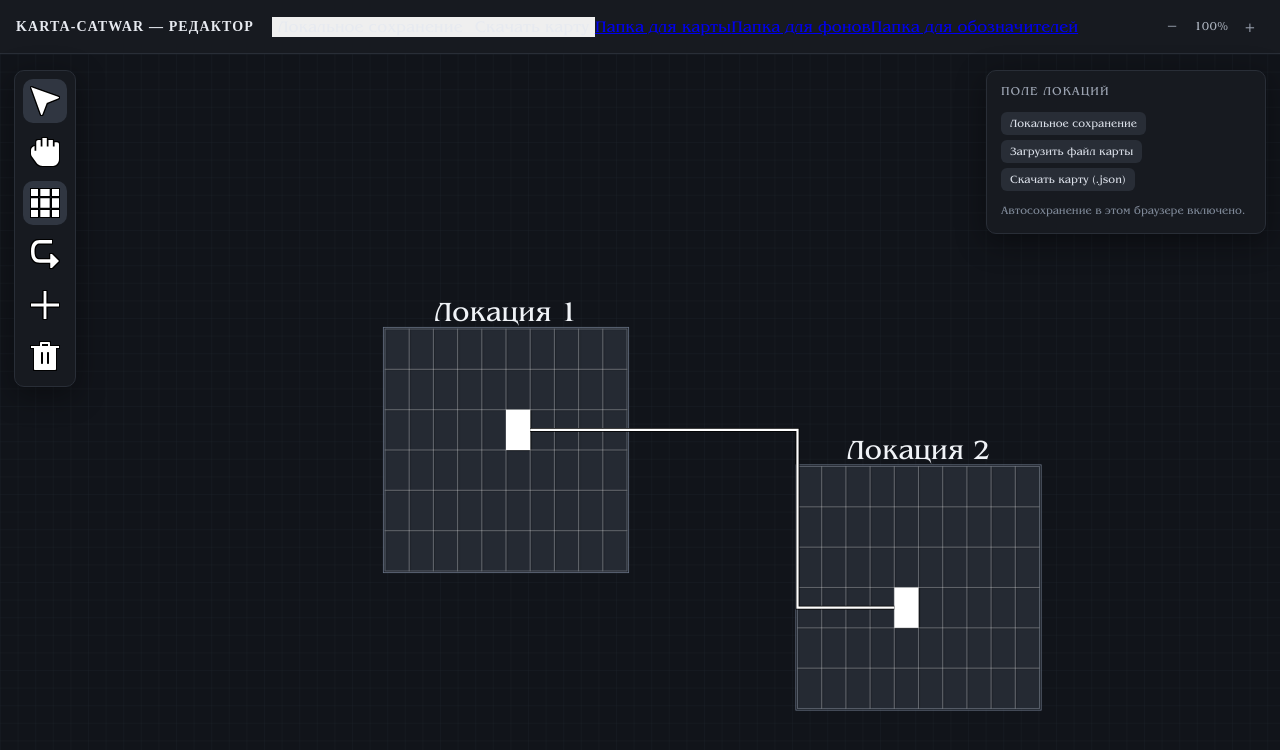
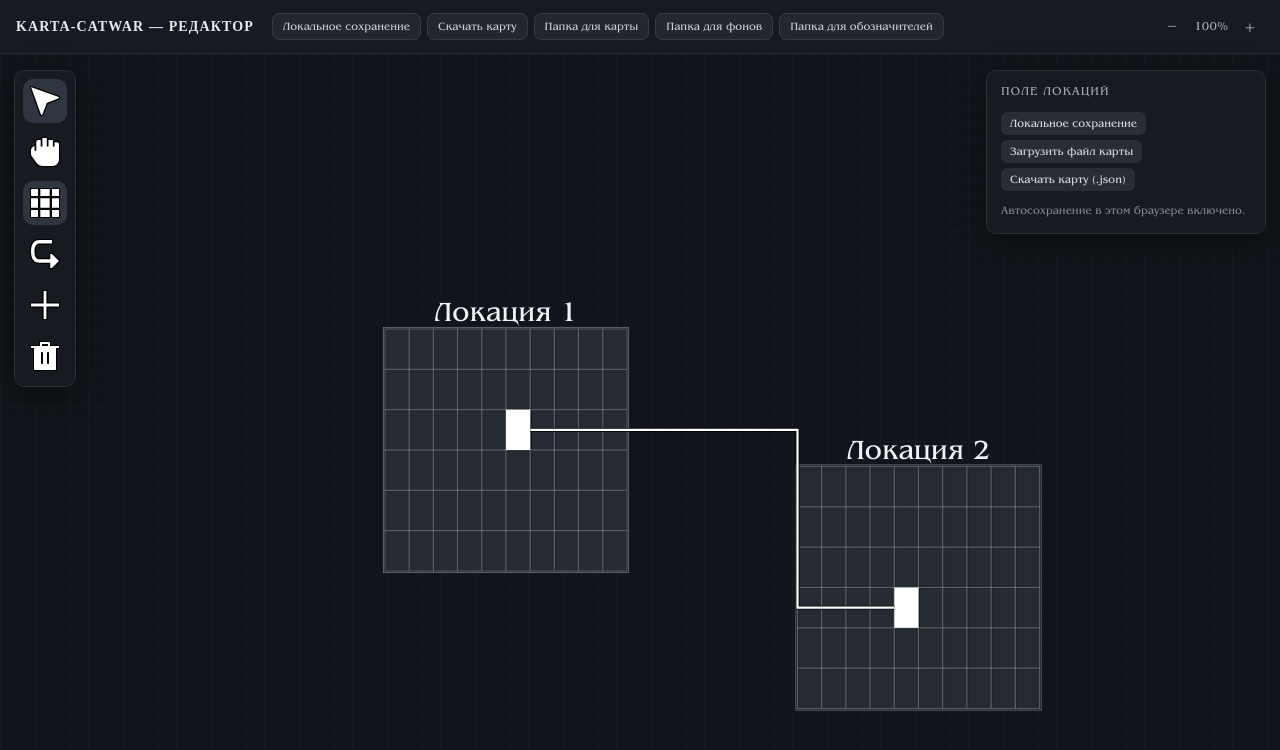
Before and after one commit to asiqut/KARTA-CATWAR, a React (Vite) app: page / in a window 1280 px wide. Shown: the top 750 px of the page. Built offline with nearby package versions, Linux system fonts and the light colour scheme; a web font is replaced by a local one.

Commit message:
Style editor storage and folder actions plus viewer map tabs

```diff
--- a/src/styles.css
+++ b/src/styles.css
@@ -78,3 +78,12 @@ button { color: inherit; border: 0; cursor: pointer; }
 .frame-row input:not([type="color"]){flex:1;min-width:0;width:auto;padding:5px 7px;font-size:11px}
 .frame-row .frame-remove{flex:0 0 22px;width:22px;height:22px;margin:0;padding:0;border:1px solid #343b47;border-radius:5px;background:#242932;color:#c5ccd7;font-size:15px;line-height:1}
 .frame-row .frame-remove:hover{background:#3b252a;color:#fff;border-color:#75414a}
+
+
+.editor-actions,.map-tabs{display:flex;align-items:center;gap:6px;min-width:0}
+.editor-actions{overflow-x:auto;white-space:nowrap;scrollbar-width:thin}
+.editor-actions button,.editor-actions a,.map-tabs button{display:block;padding:7px 10px;border:1px solid #343b47;border-radius:7px;background:#222730;color:#cbd2dd;text-decoration:none;font-size:11px;white-space:nowrap}
+.editor-actions button:hover,.editor-actions a:hover,.map-tabs button:hover{background:#343b47;color:#fff}
+.map-tabs{flex:1;overflow-x:auto;white-space:nowrap;scrollbar-width:thin}
+.map-tabs button.active{background:#394454;border-color:#78869b;color:#fff}
+@media(max-width:900px){.topbar{gap:8px;padding:0 8px}.brand{font-size:11px}.editor-actions{max-width:58vw}.editor-actions button,.editor-actions a,.map-tabs button{padding:6px 7px;font-size:10px}.top-actions{gap:3px}}
```
